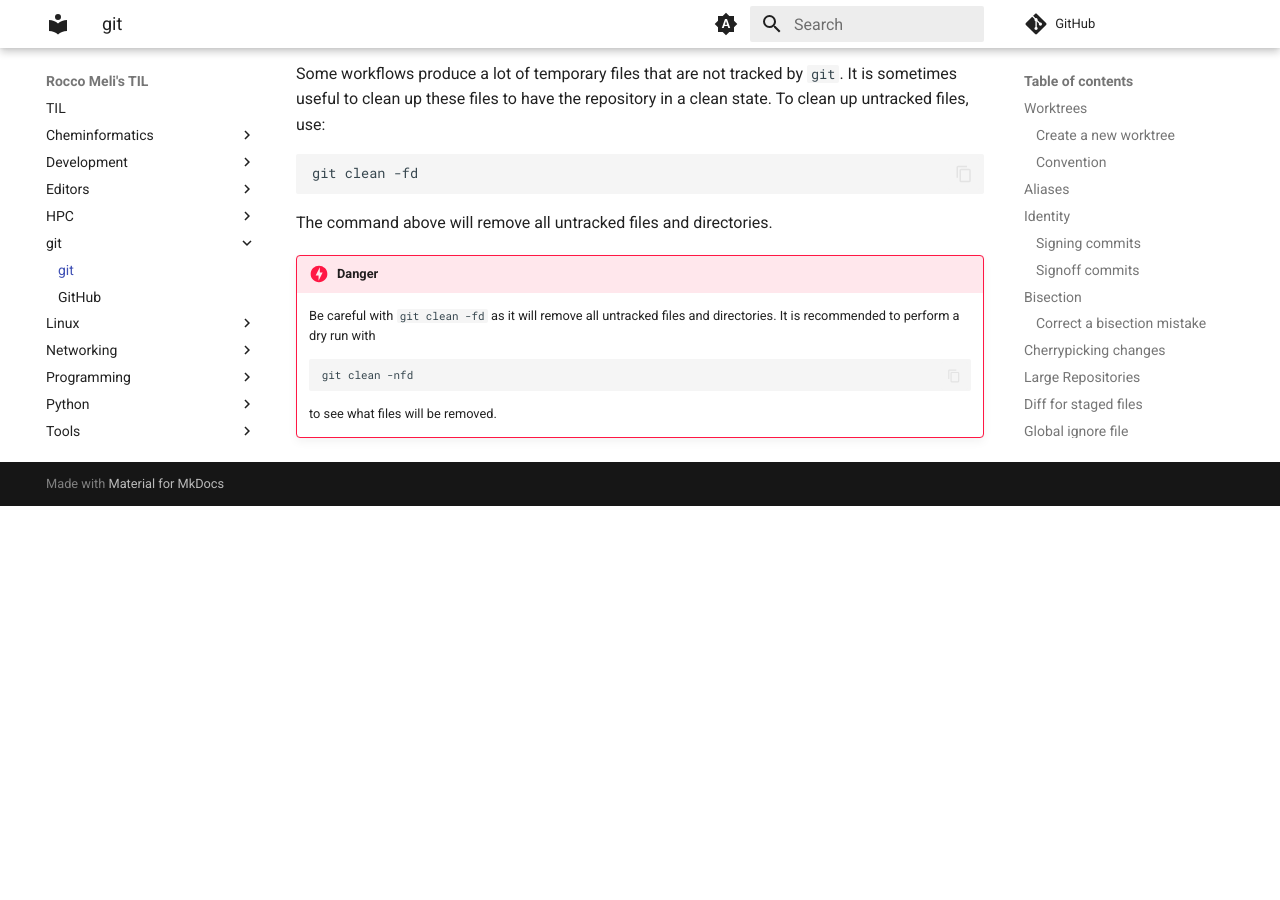
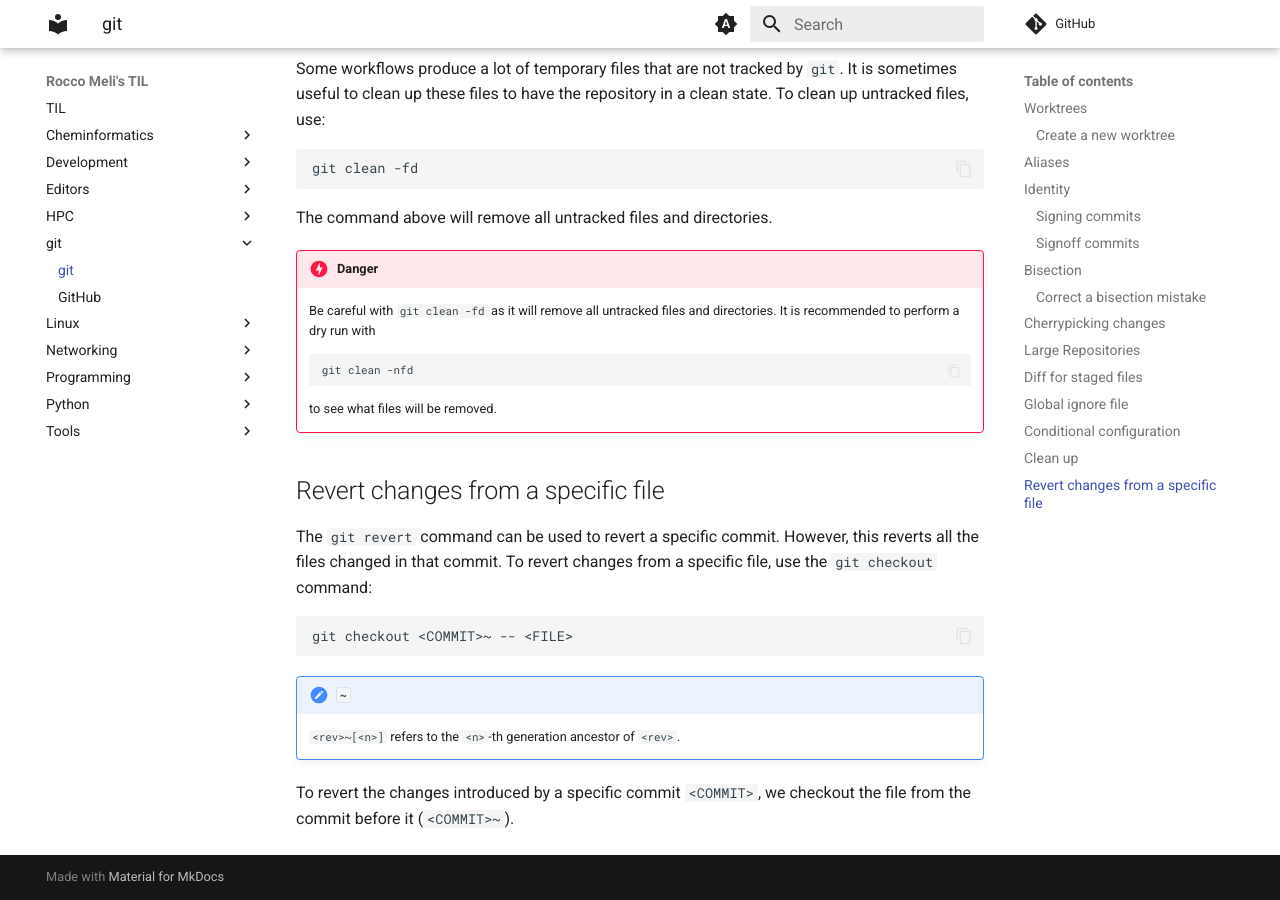
Before and after one commit to RMeli/TIL, an MkDocs documentation site: the page built from docs/git/git.md, in a window 1280 px wide and 900 px high, scrolled down 4628 px. Built offline with MkDocs 1.6.1 and Material for MkDocs 9.7.7, drawn with Linux system fonts in a browser that asks for light colours; comment, search, counter and statistics services are not loaded; before the commit the page ends 5134 px from its top, so only the background shows below that; some of the changed text lies outside the part shown.

Commit message:
revert file

````diff
--- a/docs/git/git.md
+++ b/docs/git/git.md
@@ -13,10 +13,10 @@ This is useful for working on multiple features in parallel, and avoids the need
 git worktree add -b <BRANCH> <PATH>
 ```
 
-### Convention
+!!! tip "Convention"
 
-Clone the repository as `<REPO>@<DEFAULT_BRANCH>` and create worktrees for features as `<REPO>@<FEATURE_BRANCH>`.
-This is my own convention and is not a standard.
+    Clone the repository as `<REPO>.<DEFAULT_BRANCH>` and create worktrees for features as `<REPO>.<FEATURE_BRANCH>`.
+    This is my own convention and it is not a standard.
 
 ## Aliases
 
@@ -276,6 +276,23 @@ The command above will remove all untracked files and directories.
 
     to see what files will be removed.
 
+## Revert changes from a specific file
+
+The `git revert` command can be used to revert a specific commit.
+However, this reverts all the files changed in that commit.
+To revert changes from a specific file, use the `git checkout` command:
+
+```bash
+git checkout <COMMIT>~ -- <FILE>
+```
+
+!!! note "`~`"
+
+    `<rev>~[<n>]` refers to the `<n>`-th generation ancestor of `<rev>`.
+
+To revert the changes introduced by a specific commit `<COMMIT>`,
+we checkout the file from the commit before it (`<COMMIT>~`).
+
 [conditional configurations]: https://git-scm.com/docs/git-config#_conditional_includes
 [feature.manyFiles]: https://www.git-scm.com/docs/git-config/2.25.2#Documentation/git-config.txt-featuremanyFiles
 [GPG]: https://gnupg.org
````
